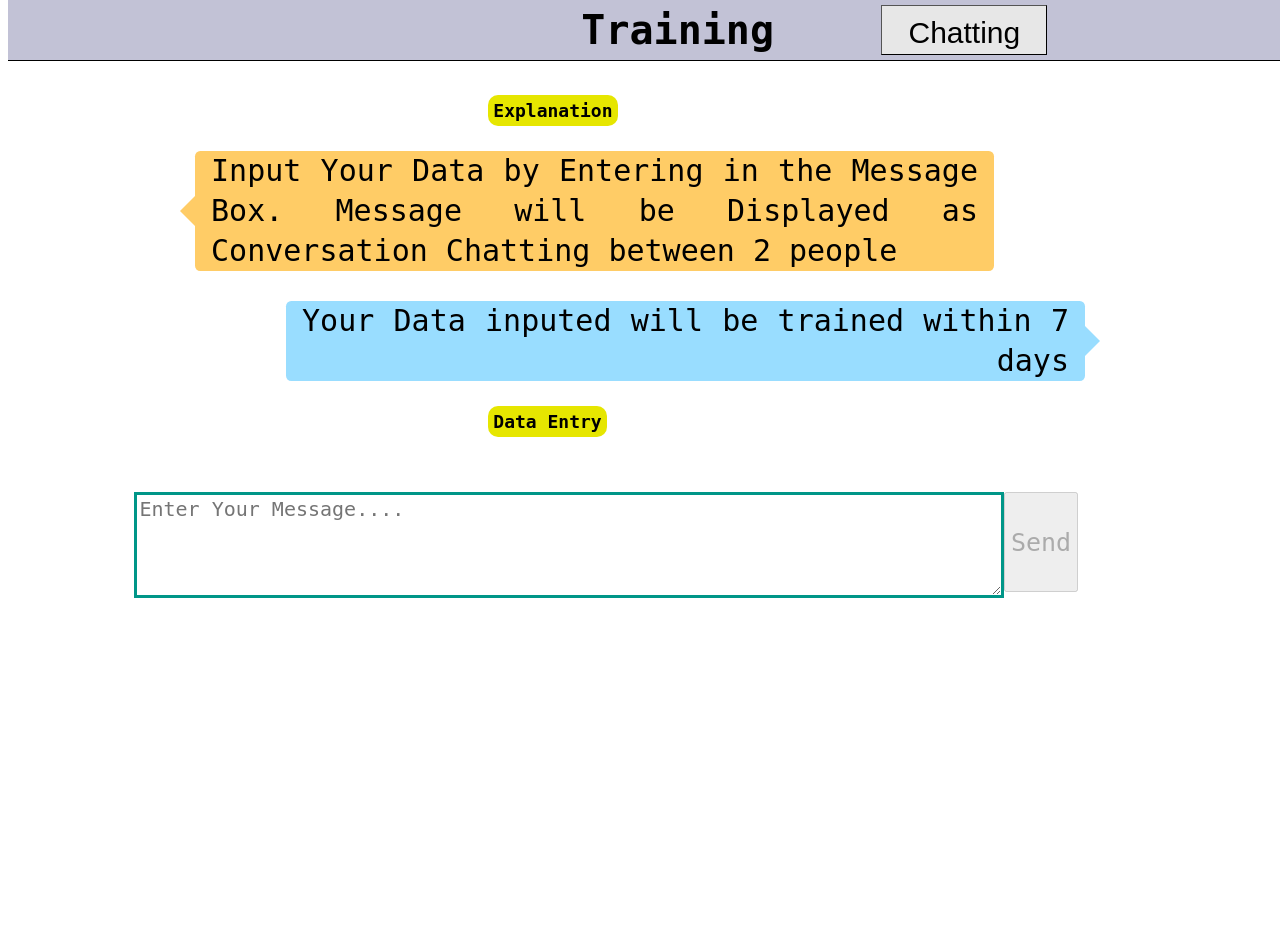
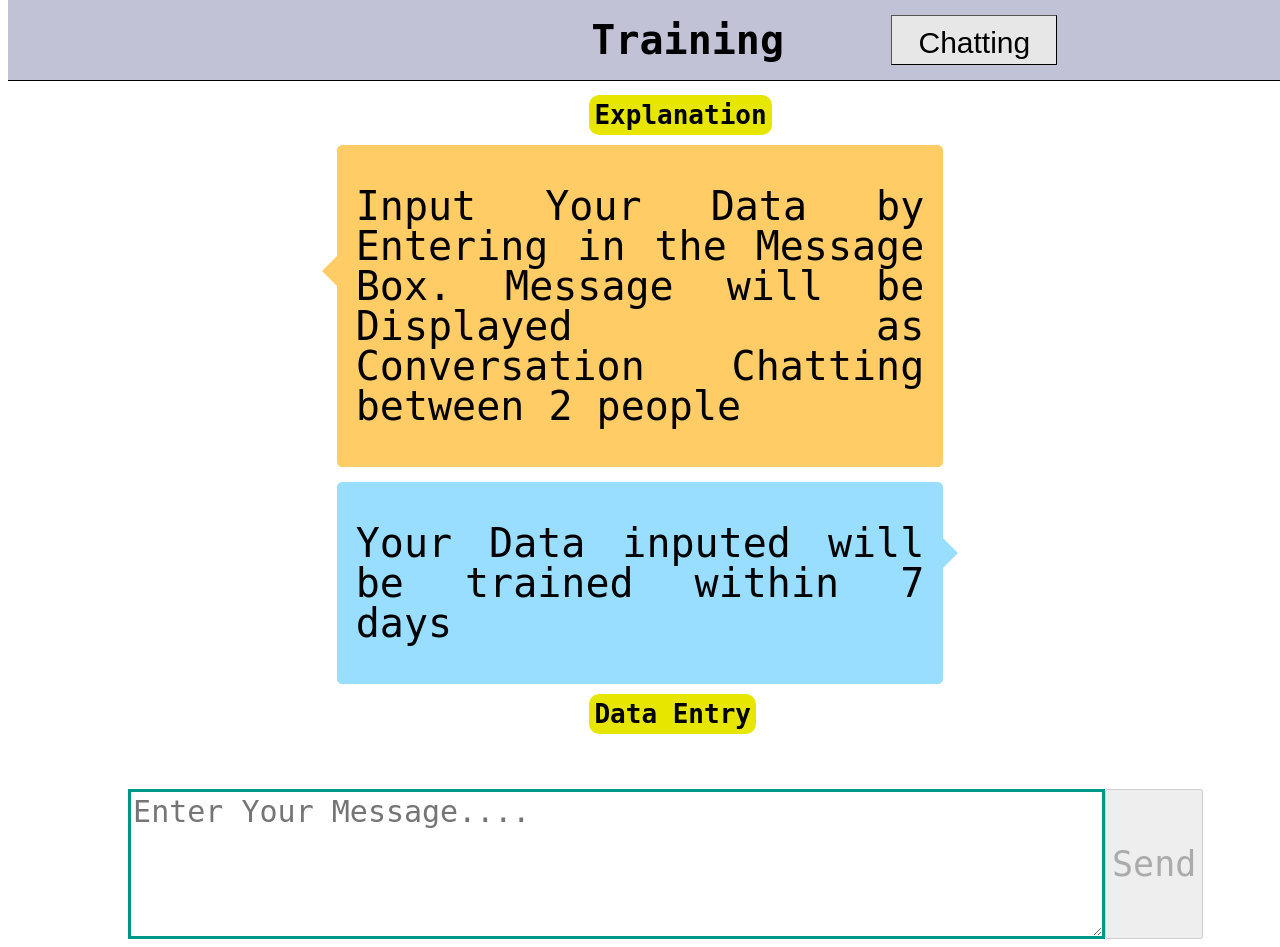
Before and after one commit to kang1806/ChatBot, a Flask app: page /training in a window 1280 px wide. Before the commit the page ends 598 px from the top, so only its background shows below. Run offline with Flask 2, Linux system fonts and the light colour scheme; some libraries are stand-ins or nearby versions.

Commit message:
Modified Chat-Bubble

```diff
--- a/static/style.css
+++ b/static/style.css
@@ -47,24 +47,25 @@ h3 {
 #userInput {
     margin-left: auto;
     margin-right: auto;
-    width: 80%;
+    width: 90%;
     margin-top: 60px;
 
 }
 
 #textInput {
     width: 85%;
+    margin-left: 5%;
     border: solid #009688;
     border-bottom: 3px solid #009688;
     font-family: monospace;
-    font-size: 20px;
+    font-size: 30px;
 }
 
 #buttonInput {
     padding: 5px;
     font-family: monospace;
-    font-size: 25px;
-	  height: 100px;
+    font-size: 35px;
+	  height: 150px;
 	  position:relative;
 }
 
@@ -81,44 +82,41 @@ h3 {
  }
 .botText {
     color: black;
-	  margin-right: 2%;
-	  margin-left:2%;
+	  margin-right: 3%;
+	  margin-left:3%;
     font-family: monospace;
-    font-size: 30px;
+    font-size: 40px;
     text-align: justify;
     line-height: 40px;
 	  word-wrap: break-word;
 }
 
 .botText span {
-    background-color: #ffcc66;
     border-radius: 0;
 }
 
 .userText {
     color: black;
-	  margin-right: 2%;
-	  margin-left:2%;
+	  margin-right: 3%;
+	  margin-left:3%;
     font-family: monospace;
-    font-size: 30px;
+    font-size: 40px;
     text-align: justify;
-    direction:rtl;
     line-height: 40px;
 	  word-wrap: break-word;
 }
 
 .userText span {
-    background-color: #99ddff;
     border-radius: 0;
   }
 
 .smallBox {
     padding: 5px;
-    font-size: 18px;
+    font-size: 26px;
     font-family: monospace;
     text-align: center;
     background-color: #e6e600;
-    margin-left: 35%;
+    margin-left: 45%;
     margin-right: 35%;
     border-radius: 10px;
     white-space: nowrap;
@@ -129,8 +127,10 @@ h3 {
 	position: relative;
 	background: #99ddff;
 	border-radius: .4em;
-	margin-left: 10%;
-	margin-right: 20%;
+  margin-top: 15px;
+  padding: 1px;
+	margin-left: 20%;
+  margin-right:20%
 }
 
 #speech-bubble-user:after {
@@ -143,7 +143,7 @@ h3 {
 	border: 15px solid transparent;
 	border-left-color: #99ddff;
 	border-right: 0;
-	margin-top: -15px;
+	margin-top: -45px;
 	margin-right: -15px;
 }
 
@@ -151,8 +151,11 @@ h3 {
 	position: relative;
 	background: #ffcc66;
 	border-radius: .4em;
+  margin-top: 15px;
 	margin-right: 10%;
+  padding: 1px;
 	margin-left: 20%;
+  margin-right:20%
 }
 
 #speech-bubble-bot:after {
@@ -165,7 +168,7 @@ h3 {
 	border: 15px solid transparent;
 	border-right-color: #ffcc66;
 	border-left: 0;
-	margin-top: -15px;
+	margin-top: -50px;
 	margin-left: -15px;
 
 
@@ -174,19 +177,21 @@ h3 {
   float: right;
   border: 2px solid black;
   padding: 10px;
+  margin-top: 10px;
   border-radius: 10px;
   background: #99ddff;
   font-family: monospace;
-  font-size: 20px;
+  font-size: 30px;
 }
  .botBox {
    float: left;
    border: 2px solid black;
    padding: 10px;
+   margin-top: 10px;
    border-radius: 10px;
    background: #ffcc66;
    font-family: monospace;
-   font-size: 20px;
+   font-size: 30px;
  }
 
 #tidbit {
--- a/templates/training.html
+++ b/templates/training.html
@@ -6,7 +6,7 @@
   </head>
   <body>
 	   <script> var determine = 0 </script>
-	    <div id="header" style="background-color:#c2c2d6; text-align:center; border-bottom:1px SOLID BLACK; color:WHITE; line-height:50px; font-size:40px; padding:5px"; "height: 100%; overflow: hidden">
+	    <div id="header" style="background-color:#c2c2d6; text-align:center; border-bottom:1px SOLID BLACK; color:WHITE; line-height:50px; font-size:40px; padding:15px"; "height: 100%; overflow: hidden">
         <div style =  "display: inline-flex">
           <h1>Training</h1>
           <button onclick="location.href='/'" type="button" style = "height: 50px; top: 6; font-size: 30px; background-color: #e7e7e7; border-width: thin; color: black; padding: 10px 26px; text-align: center; text-decoration: none; display: inline-block; cursor: pointer;">
@@ -17,10 +17,10 @@
          <div>
            <div id="chatbox">
              <b class="smallBox">Explanation</b>
-             <div id="speech-bubble-bot" style ="margin-left: 6%; margin-right: 15%">
+             <div id="speech-bubble-bot">
    			         <p class="botText"><span>Input Your Data by Entering in the Message Box. Message will be Displayed as Conversation Chatting between 2 people</span></p>
    		       </div>
-             <div id="speech-bubble-user" style ="margin-left: 15%; margin-right: 6%">
+             <div id="speech-bubble-user" style="margin-bottom: 15px">
                 <p class="userText"><span>Your Data inputed will be trained within 7 days</span></p>
              </div>
              <b class="smallBox">Data Entry</b>
@@ -41,16 +41,26 @@
 	          function inputData(determine) {
                document.getElementById("buttonInput").disabled = true;
 	             if (determine%2 == 1){
-		           var rawText = $("#textInput").val();
-                   var userHtml = '<div id="speech-bubble-bot" style ="margin-left: 6%; margin-right: 15%"><p class="botText"><span>' + rawText + '</span></p></div>';
+		               var rawText = $("#textInput").val();
+                   var textCount = document.getElementById("textInput").value.length;
+                   if (textCount <= 18){
+                     var userHtml = '<div id="speech-bubble-bot" style = "margin-right: ' +(80 - (textCount)*5) +'%"><p class="botText"><span>' + rawText + '</span></p></div>';
+                   } else {
+                     var userHtml = '<div id="speech-bubble-bot"><p class="botText"><span>' + rawText + '</span></p></div>';
+                   }
                    $("#textInput").val("");
                    $("#chatbox").append(userHtml);
                    document.getElementById('userInput').scrollIntoView({block: 'start', behavior: 'smooth'});
                    $.get("/getTrain", { msg: rawText })
 		               }
 	             if (determine%2 == 0){
-		           var rawText = $("#textInput").val();
-                   var userHtml = '<div id="speech-bubble-user" style ="margin-left: 6%; margin-right: 15%"><p class="userText"><span>' + rawText + '</span></p></div>';
+		               var rawText = $("#textInput").val();
+                   var textCount = document.getElementById("textInput").value.length;
+                   if (textCount <= 18){
+                     var userHtml = '<div id="speech-bubble-user" style = "margin-left: ' +(80 - (textCount)*5) +'%"><p class="userText"><span>' + rawText + '</span></p></div>';
+                   } else {
+                     var userHtml = '<div id="speech-bubble-user"><p class="userText"><span>' + rawText + '</span></p></div>';
+                   }
                    $("#textInput").val("");
                    $("#chatbox").append(userHtml);
                    document.getElementById('userInput').scrollIntoView({block: 'start', behavior: 'smooth'});
```
Also changed, not shown: templates/index.html (+14 -4 lines).
